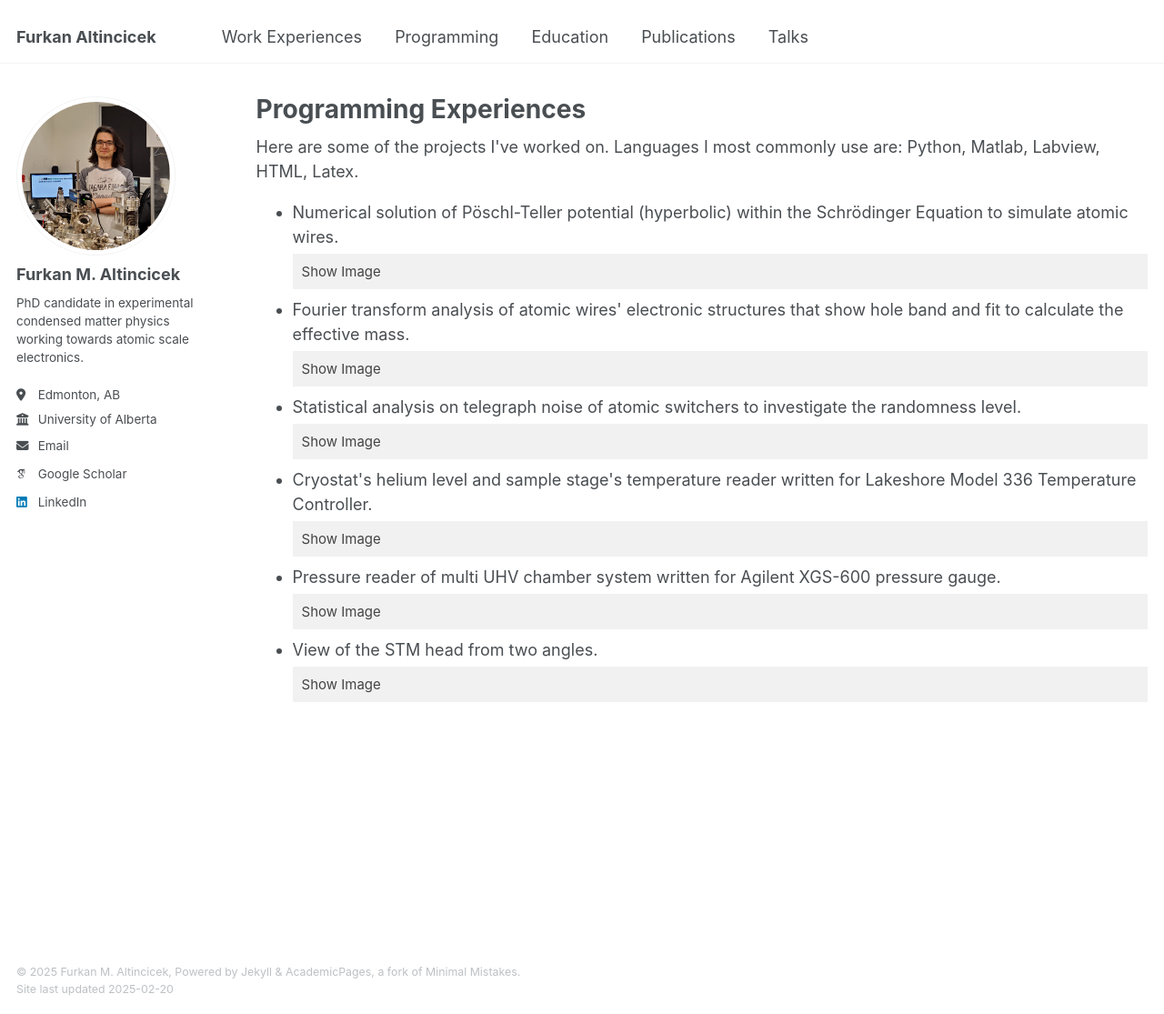
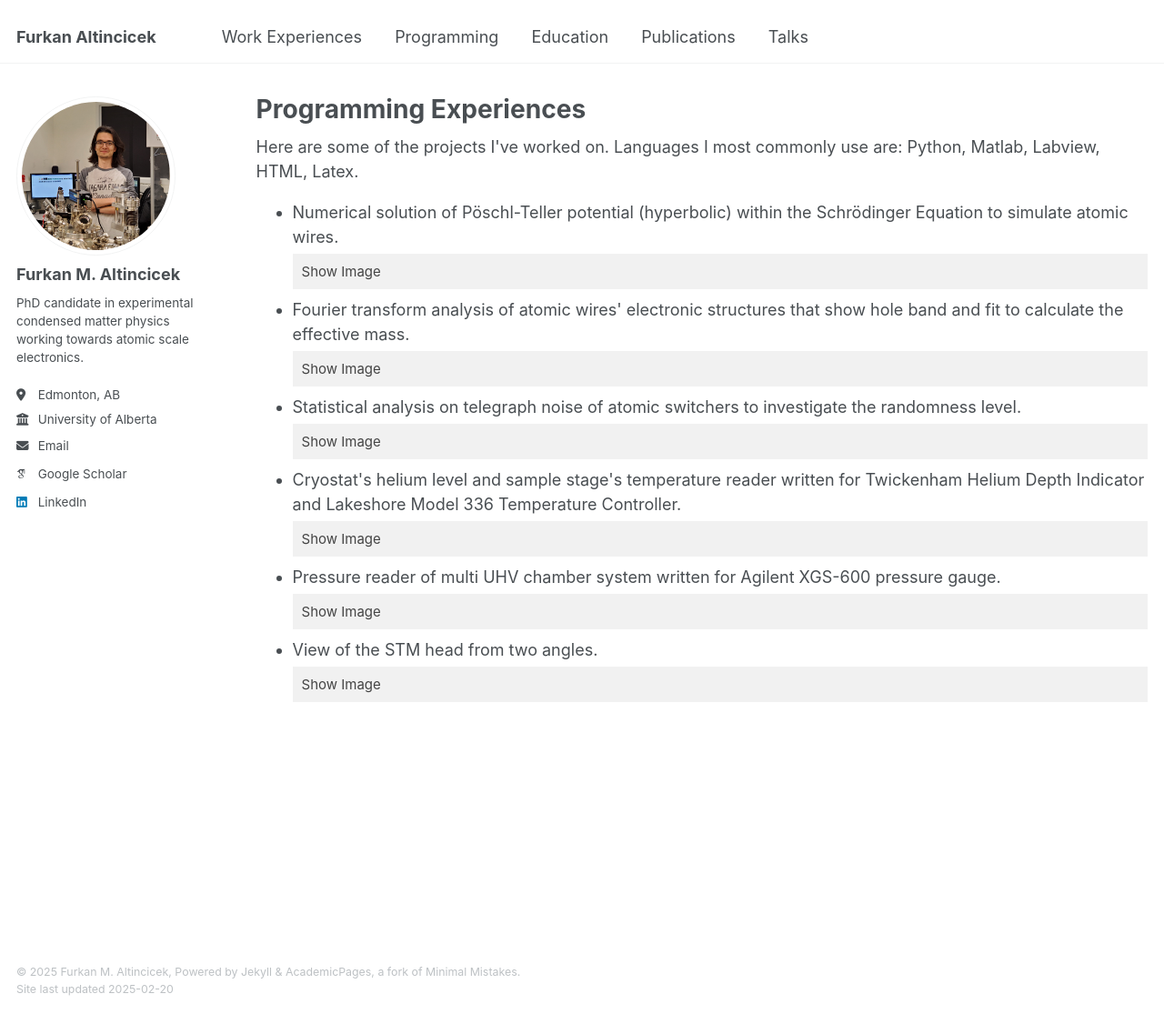
Before and after one commit to faltincicek/faltincicek.github.io, a Jekyll site: the page built from _pages/programming.html, in a window 1280 px wide and 1115 px high. Shown: the whole window at 91% size. Built offline with Jekyll 4.4.1, drawn with Linux system fonts in a browser that asks for light colours; some web fonts are replaced.

Commit message:
Update programming.html

```diff
--- a/_pages/programming.html
+++ b/_pages/programming.html
@@ -33,7 +33,7 @@ Here are some of the projects I've worked on. Languages I most commonly use are:
   </li>
 
   <li>
-    Cryostat's helium level and sample stage's temperature reader written for Lakeshore Model 336 Temperature Controller.<br>
+    Cryostat's helium level and sample stage's temperature reader written for Twickenham Helium Depth Indicator and Lakeshore Model 336 Temperature Controller.<br>
     <button class="collapsible">Show Image</button>
     <div class="content">
       <img src="https://faltincicek.github.io/images/Helium.png" alt="Cryostat" style="width: 700px; height: auto;">
```
